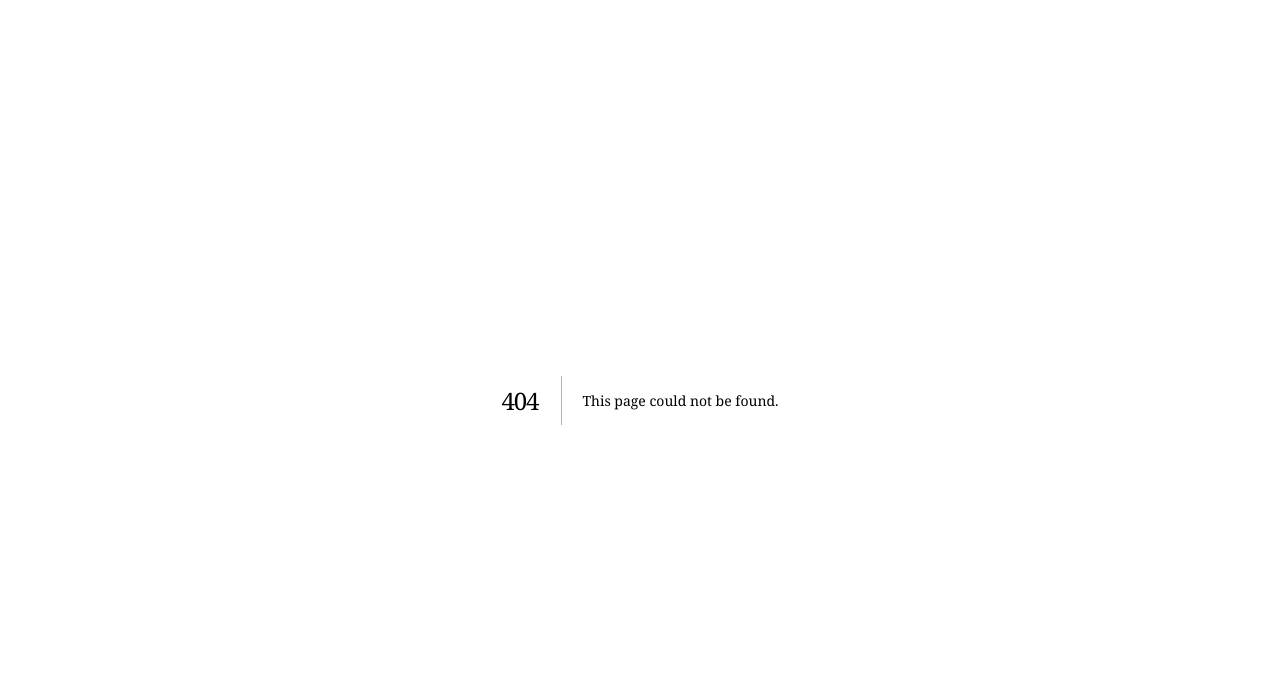
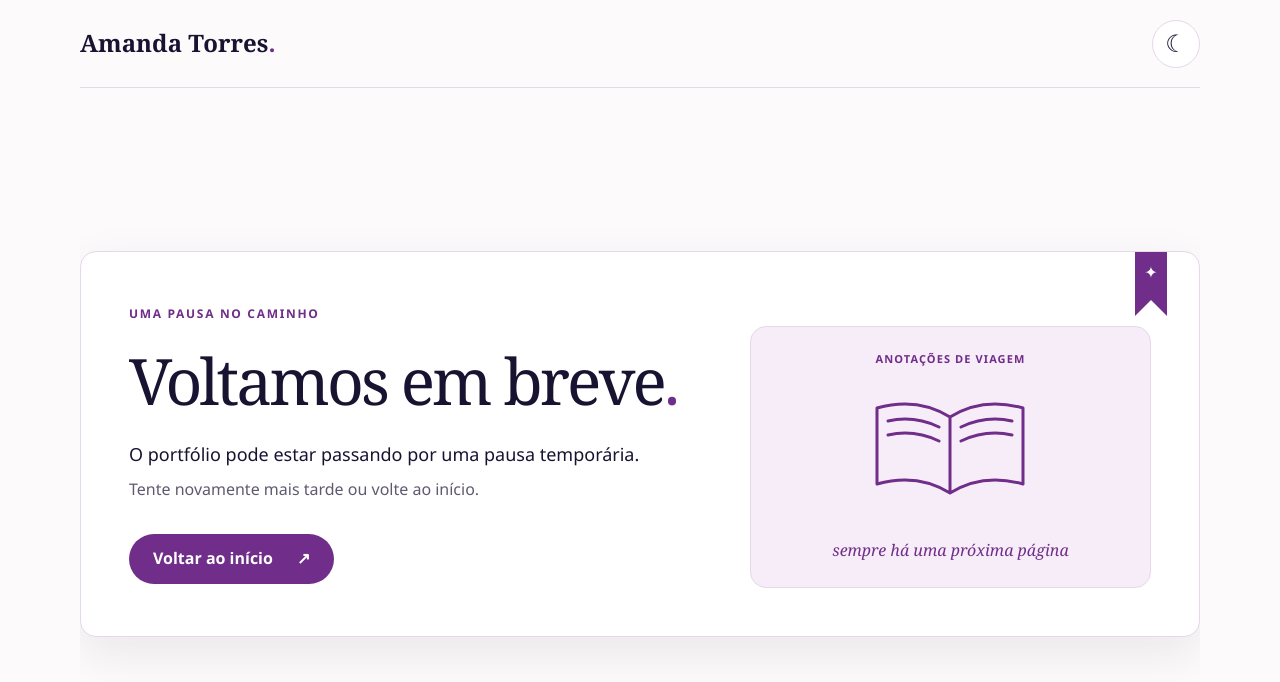
Before and after one commit to Torresamanda/portfolio-tb-dev, a Next.js app: page /indisponivel in a window 1280 px wide. Before the commit this address had no page. Shown: the top 682 px of the page. Built offline with nearby package versions, Linux system fonts and the light colour scheme.

Commit message:
feat: add error pages and GitHub fallback notice

```diff
--- a/app/globals.css
+++ b/app/globals.css
@@ -5,3 +5,4 @@
 @import '../styles/details.css';
 @import '../styles/sections.css';
 @import '../styles/story.css';
+@import '../styles/errors.css';
--- /dev/null
+++ b/app/indisponivel/page.tsx
@@ -0,0 +1,18 @@
+import type { Metadata } from 'next';
+import { ErrorPage } from '../../components/ui/error-page';
+
+export const metadata: Metadata = {
+  title: 'Página indisponível | Amanda Torres',
+  robots: { index: false },
+};
+
+export default function Unavailable() {
+  return (
+    <ErrorPage
+      label="UMA PAUSA NO CAMINHO"
+      title="Voltamos em breve"
+      description="O portfólio pode estar passando por uma pausa temporária."
+      detail="Tente novamente mais tarde ou volte ao início."
+    />
+  );
+}
--- /dev/null
+++ b/app/not-found.tsx
@@ -0,0 +1,12 @@
+import { ErrorPage } from '../components/ui/error-page';
+
+export default function NotFound() {
+  return (
+    <ErrorPage
+      label="404 / PÁGINA NÃO ENCONTRADA"
+      title="Esta página se perdeu"
+      description="Parece que este endereço não faz parte do meu portfólio."
+      detail="Que tal voltar ao início e escolher outro capítulo?"
+    />
+  );
+}
--- a/components/sections/projects.tsx
+++ b/components/sections/projects.tsx
@@ -2,7 +2,7 @@ import { getSelectedProjects } from '../../lib/github-projects';
 import { ProjectCard } from '../ui/project-card';
 
 export async function Projects() {
-  const visibleProjects = await getSelectedProjects();
+  const { projects: visibleProjects, usedFallback } = await getSelectedProjects();
   const hasExamples = visibleProjects.some((project) => project.fictional);
   return (
     <section id="projetos" className="section container">
@@ -24,6 +24,21 @@ export async function Projects() {
           01
         </span>
       </div>
+      {usedFallback && (
+        <div className="project-notice" role="status">
+          <strong>Algumas informações não puderam ser atualizadas.</strong>
+          <p>
+            Na última atualização do portfólio, o GitHub estava indisponível. Os dados salvos
+            continuam disponíveis abaixo.
+          </p>
+        </div>
+      )}
+      {visibleProjects.length === 0 && (
+        <div className="project-notice">
+          <strong>Os projetos estão sendo preparados.</strong>
+          <p>Enquanto isso, você pode conhecer meus repositórios no GitHub.</p>
+        </div>
+      )}
       <div className={`project-grid${visibleProjects.length === 2 ? ' project-grid--two' : ''}`}>
         {visibleProjects.map((project) => (
           <ProjectCard key={project.name} project={project} />
--- /dev/null
+++ b/components/ui/error-page.tsx
@@ -0,0 +1,56 @@
+import Link from 'next/link';
+import { ThemeToggle } from '../../app/theme-toggle';
+
+type ErrorPageProps = {
+  label: string;
+  title: string;
+  description: string;
+  detail: string;
+};
+
+export function ErrorPage({ label, title, description, detail }: ErrorPageProps) {
+  return (
+    <div className="error-page">
+      <header className="error-header container">
+        <Link className="brand" href="/">
+          Amanda Torres<span className="brand-dot">.</span>
+        </Link>
+        <ThemeToggle />
+      </header>
+      <main className="error-main container" id="conteudo">
+        <div className="error-sheet">
+          <span className="error-bookmark" aria-hidden="true">
+            ✦
+          </span>
+          <span className="section-number">{label}</span>
+          <div className="error-layout">
+            <div>
+              <h1>
+                {title}
+                <span className="brand-dot">.</span>
+              </h1>
+              <p className="error-description">{description}</p>
+              <p className="error-detail">{detail}</p>
+              <Link className="button primary" href="/">
+                Voltar ao início <span aria-hidden="true">↗</span>
+              </Link>
+            </div>
+            <div className="error-illustration" aria-hidden="true">
+              <span className="error-illustration-label">anotações de viagem</span>
+              <svg viewBox="0 0 200 140" fill="none">
+                <path
+                  d="M100 35c-24-15-48-16-73-9v76c25-7 49-6 73 9 24-15 48-16 73-9V26c-25-7-49-6-73 9Zm0 0v76M38 39c18-4 34-2 51 6m-51 8c18-4 34-2 51 6m73-20c-18-4-34-2-51 6m51 8c-18-4-34-2-51 6"
+                  stroke="currentColor"
+                  strokeWidth="3"
+                  strokeLinecap="round"
+                  strokeLinejoin="round"
+                />
+              </svg>
+              <span>sempre há uma próxima página</span>
+            </div>
+          </div>
+        </div>
+      </main>
+    </div>
+  );
+}
--- a/lib/github-projects.ts
+++ b/lib/github-projects.ts
@@ -12,7 +12,9 @@ function safeWebsite(value: unknown): string | undefined {
   }
 }
 
-async function getProject(selected: SelectedProject): Promise<Project> {
+type ProjectResult = { project: Project; usedFallback: boolean };
+
+async function getProject(selected: SelectedProject): Promise<ProjectResult> {
   const { repositoryName, ...details } = selected;
   const fallback: Project = {
     ...details,
@@ -33,21 +35,30 @@ async function getProject(selected: SelectedProject): Promise<Project> {
     const description = typeof repo.description === 'string' ? repo.description.trim() : '';
     const language = typeof repo.language === 'string' ? repo.language.trim() : '';
     return {
-      ...fallback,
-      description: description || fallback.description,
-      tags: language ? Array.from(new Set([...fallback.tags, language])) : fallback.tags,
-      website: safeWebsite(repo.homepage) || fallback.website,
+      project: {
+        ...fallback,
+        description: description || fallback.description,
+        tags: language ? Array.from(new Set([...fallback.tags, language])) : fallback.tags,
+        website: safeWebsite(repo.homepage) || fallback.website,
+      },
+      usedFallback: false,
     };
   } catch (error) {
     console.warn(
       `Não foi possível atualizar ${repositoryName} pelo GitHub; usando dados locais.`,
       error,
     );
-    return fallback;
+    return { project: fallback, usedFallback: true };
   }
 }
 
-/** Consultado na geração estática; a publicação precisa ser refeita para atualizar os dados. */
-export async function getSelectedProjects(): Promise<Project[]> {
-  return Promise.all(selectedProjects.slice(0, 4).map(getProject));
+export async function getSelectedProjects(): Promise<{
+  projects: Project[];
+  usedFallback: boolean;
+}> {
+  const results = await Promise.all(selectedProjects.slice(0, 4).map(getProject));
+  return {
+    projects: results.map(({ project }) => project),
+    usedFallback: results.some((result) => result.usedFallback),
+  };
 }
--- /dev/null
+++ b/styles/errors.css
@@ -0,0 +1,118 @@
+.error-page {
+  min-height: 100svh;
+  display: flex;
+  flex-direction: column;
+}
+.error-header {
+  min-height: 88px;
+  display: flex;
+  align-items: center;
+  justify-content: space-between;
+  border-bottom: 1px solid var(--border);
+}
+.error-main {
+  flex: 1;
+  display: flex;
+  align-items: center;
+  padding-block: 48px;
+}
+.error-sheet {
+  position: relative;
+  width: 100%;
+  padding: 48px;
+  border: 1px solid var(--border);
+  border-radius: 16px;
+  background: var(--surface);
+  box-shadow: 0 16px 48px rgb(35 19 40 / 0.08);
+}
+.error-bookmark {
+  position: absolute;
+  right: 32px;
+  top: 0;
+  width: 32px;
+  height: 64px;
+  padding-top: 8px;
+  text-align: center;
+  color: var(--button-text);
+  background: var(--accent);
+  clip-path: polygon(0 0, 100% 0, 100% 100%, 50% 75%, 0 100%);
+}
+.error-layout {
+  display: grid;
+  grid-template-columns: 1fr 0.7fr;
+  gap: 48px;
+  align-items: center;
+}
+.error-layout h1 {
+  font-size: clamp(40px, 5vw, 64px);
+  margin-top: 16px;
+}
+.error-description {
+  margin-top: 24px;
+  color: var(--text);
+  font-size: 18px;
+}
+.error-detail {
+  margin-top: 8px;
+  color: var(--muted);
+}
+.error-layout .button {
+  margin-top: 32px;
+}
+.error-illustration {
+  padding: 24px;
+  display: grid;
+  justify-items: center;
+  gap: 16px;
+  border: 1px solid var(--border);
+  border-radius: 16px;
+  background: var(--about);
+  color: var(--accent);
+  text-align: center;
+  font-family: Georgia, serif;
+  font-style: italic;
+}
+.error-illustration svg {
+  width: min(100%, 200px);
+}
+.error-illustration-label {
+  font:
+    700 11px 'Segoe UI',
+    sans-serif;
+  letter-spacing: 0.1em;
+  text-transform: uppercase;
+}
+.project-notice {
+  margin-bottom: 24px;
+  padding: 16px 24px;
+  border: 1px solid var(--border);
+  border-left: 3px solid var(--accent);
+  border-radius: 8px;
+  background: var(--about);
+  color: var(--text);
+}
+.project-notice p {
+  margin-top: 4px;
+  color: var(--muted);
+}
+@media (max-width: 700px) {
+  .error-header {
+    min-height: 72px;
+  }
+  .error-main {
+    padding-block: 32px;
+  }
+  .error-sheet {
+    padding: 48px 24px 24px;
+  }
+  .error-layout {
+    grid-template-columns: 1fr;
+    gap: 32px;
+  }
+  .error-bookmark {
+    right: 24px;
+  }
+  .project-notice {
+    padding: 16px;
+  }
+}
```
